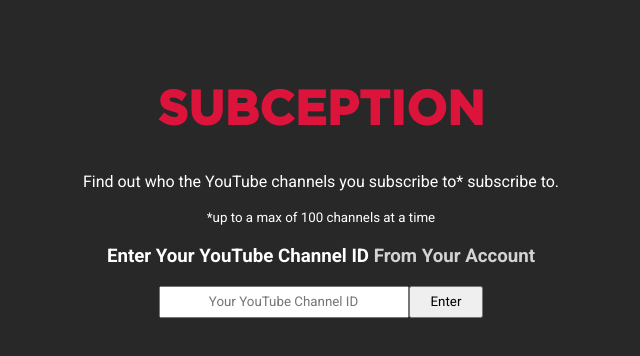
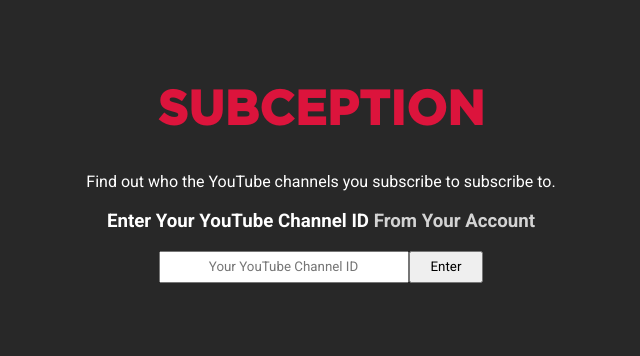
Before and after one commit to ArchawinWongkittiruk/Subception, a React (Create React App) app in the folder client/: page / in a window 1280 px wide. Shown: the top 356 px of the page, without its empty margins (319-959 px from the left). Built offline with nearby package versions, Linux system fonts and the light colour scheme; the HTML template or start-up script is replaced by a standard one.

Commit message:
Remove footnote

```diff
--- a/client/src/App.js
+++ b/client/src/App.js
@@ -36,8 +36,7 @@
   return (
     <div>
       <h1>SUBCEPTION</h1>
-      <p>Find out who the YouTube channels you subscribe to* subscribe to.</p>
-      <small>*up to a max of 100 channels at a time</small>
+      <p>Find out who the YouTube channels you subscribe to subscribe to.</p>
       <h3>
         Enter Your YouTube Channel ID
         <a href='https://www.youtube.com/account_advanced'> From Your Account</a>
```
